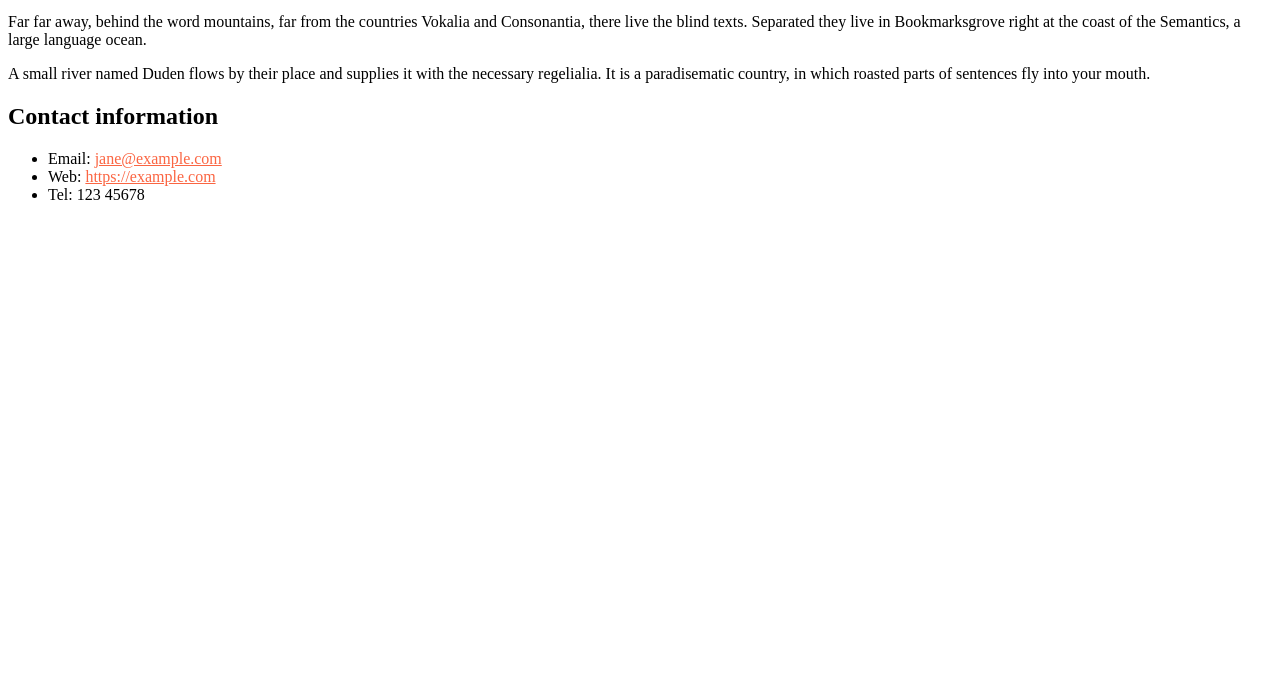
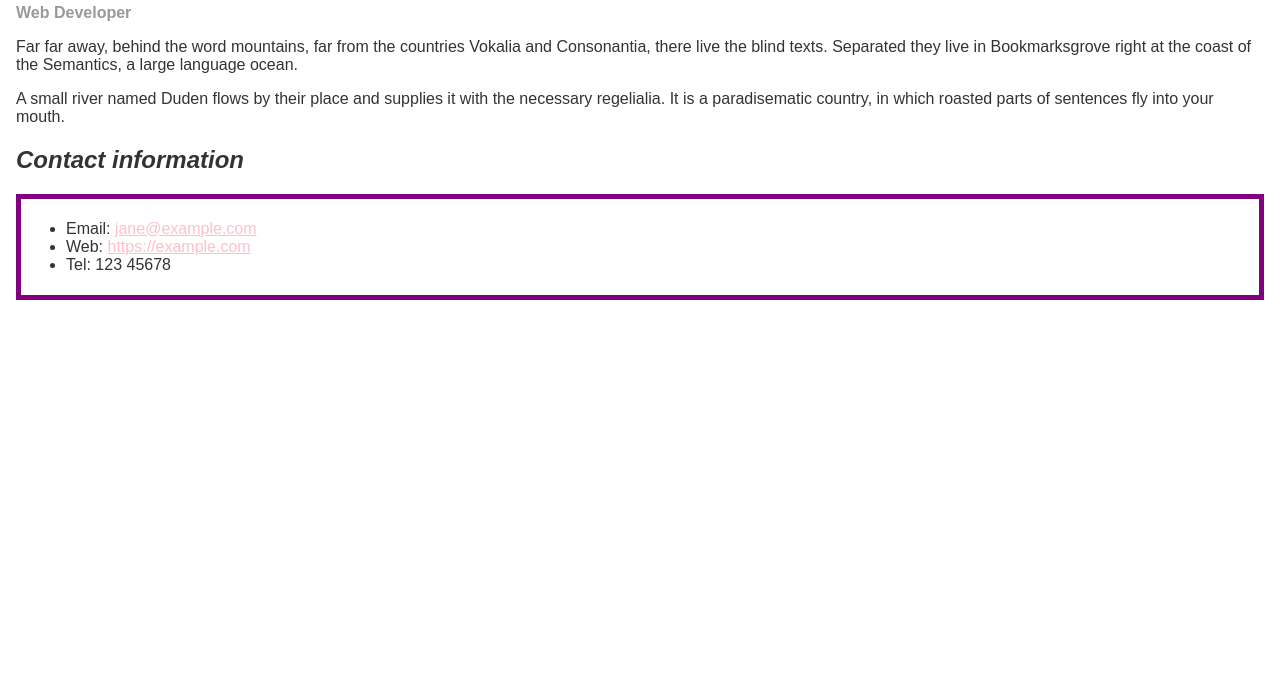
Before and after one commit to realgagansidhu/Gagandeep-Kaur-Sidhu-, a plain HTML site: page Assignment-3 Part1.html/index.html in a window 1280 px wide. Shown: the part 108-800 px from the top of the page. Drawn offline with Linux system fonts and the light colour scheme.

Commit message:
Upload last tags
final comments which was left in the webpage i added that

```diff
--- a/Assignment-3 Part1.html/Styles.css
+++ b/Assignment-3 Part1.html/Styles.css
@@ -1,4 +1,3 @@
-<style>
 body {
     background-color: #fff;
     color: #333;
@@ -12,10 +11,12 @@
     font-size: 2em;
     font-family: Georgia, "Times New Roman", Times, serif;
     border-bottom: 1px solid #375e97;
+    border-bottom: 10px dotted purple;
   }
 
   h2 {
     font-size: 1.5em;
+    font-style: italic;
   }
 
   .job-title {
@@ -23,12 +24,22 @@
     font-weight: bold;
   }
 
-      a:link,
+  a:link {
+    color: pink;
+  }
+
   a:visited {
     color: #fb6542;
   }
 
   a:hover {
+    color: green;
     text-decoration: none;
   }
-    </style>
+
+.contact-information {
+background: white;
+border: 5px solid purple;
+padding: 5px;
+
+}
--- a/Assignment-3 Part1.html/index.html
+++ b/Assignment-3 Part1.html/index.html
@@ -11,7 +11,7 @@
     <meta charset="utf-8" />
     <meta name="viewport" content="width=device-width" />
     <title>Formatting a biography</title>
-    <link rel="stylesheet" href="Styles.css">
+    <link rel="stylesheet" href="styles.css">
   </head>
 
   <body>
@@ -31,6 +31,7 @@
     </p>
 
     <h2>Contact information</h2>
+    <div class="contact-information">
     <ul>
       <li>
         Email:
@@ -42,5 +43,6 @@
       </li>
       <li>Tel: 123 45678</li>
     </ul>
+    </div>
   </body>
 </html>
```
Lines whose indentation alone changed are shown as unchanged.
